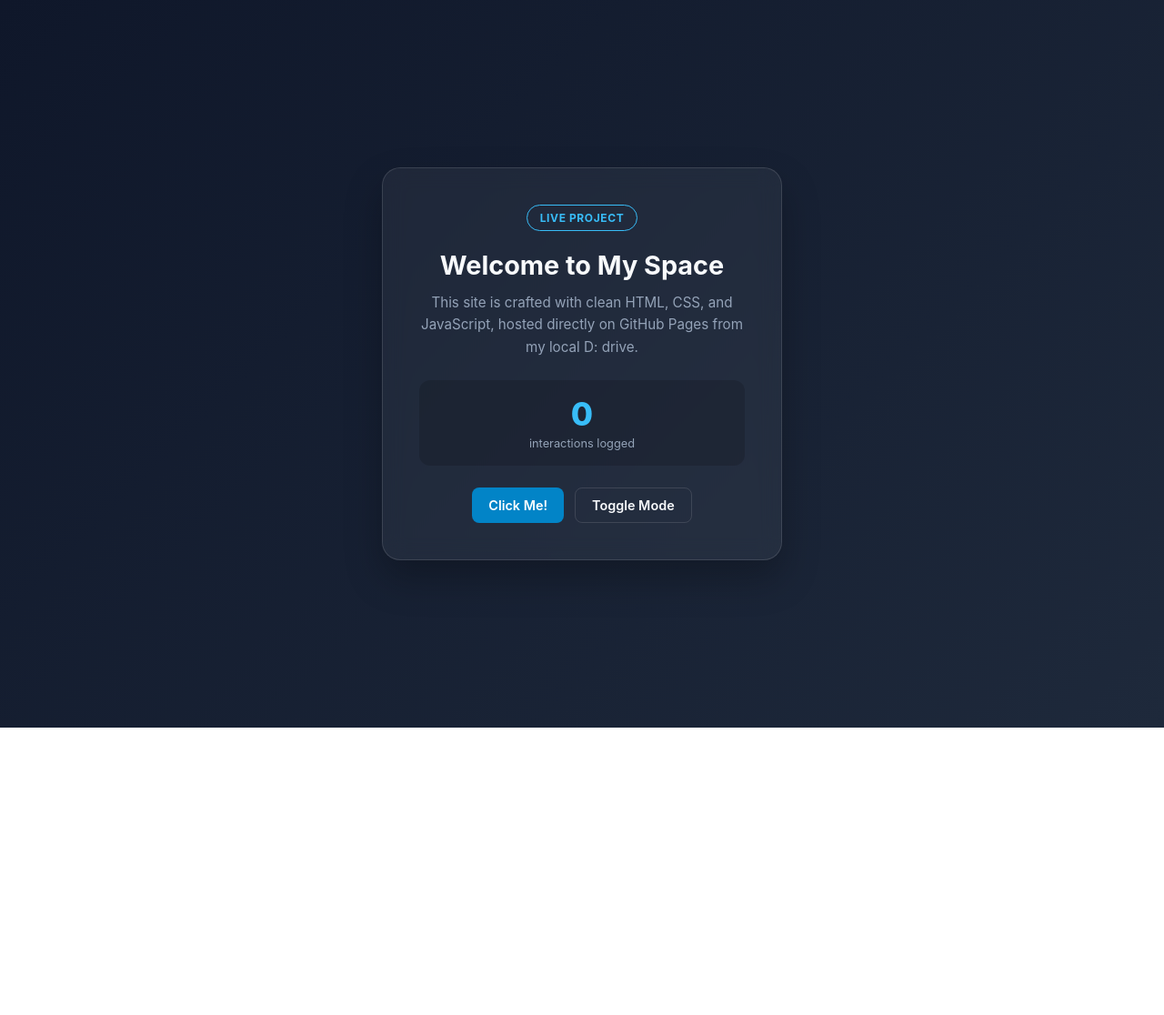
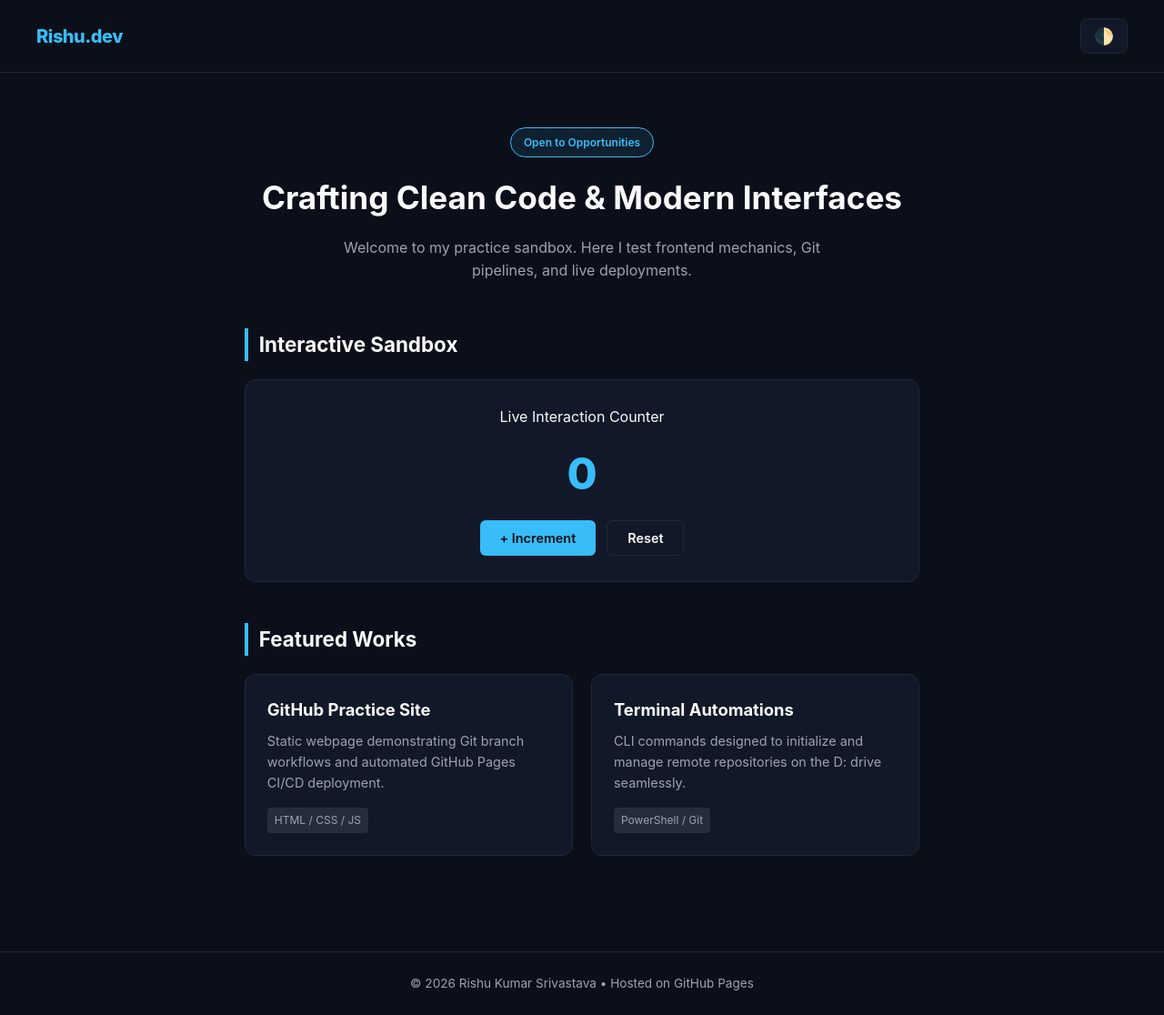
Before and after one commit to Rishu-Kumar-Srivastava/my-practice-site, a plain HTML site: page index.html in a window 1280 px wide. Shown: the whole page at 91% size. Before the commit the page ends 800 px from the top, so only its background shows below. Drawn offline with Linux system fonts and the light colour scheme.

Commit message:
Enhance UI and add dark mode persistence

```diff
--- a/index.html
+++ b/index.html
@@ -3,25 +3,54 @@
 <head>
   <meta charset="UTF-8" />
   <meta name="viewport" content="width=device-width, initial-scale=1.0" />
-  <title>My Portfolio & Practice Site</title>
+  <title>Rishu Kumar Srivastava | Developer Portfolio</title>
   <link rel="stylesheet" href="style.css" />
 </head>
 <body>
-  <div class="card">
-    <div class="badge">Live Project</div>
-    <h1>Welcome to My Space</h1>
-    <p>This site is crafted with clean HTML, CSS, and JavaScript, hosted directly on GitHub Pages from my local D: drive.</p>
+  <nav class="navbar">
+    <div class="logo">Rishu.dev</div>
+    <button id="theme-btn" class="icon-btn" title="Toggle Theme">🌓</button>
+  </nav>
 
-    <div class="counter-box">
-      <span id="click-count">0</span>
-      <small>interactions logged</small>
-    </div>
+  <main class="container">
+    <header class="hero">
+      <span class="badge">Open to Opportunities</span>
+      <h1>Crafting Clean Code & Modern Interfaces</h1>
+      <p>Welcome to my practice sandbox. Here I test frontend mechanics, Git pipelines, and live deployments.</p>
+    </header>
 
-    <div class="actions">
-      <button id="counter-btn" class="primary-btn">Click Me!</button>
-      <button id="theme-btn" class="secondary-btn">Toggle Mode</button>
-    </div>
-  </div>
+    <section class="interactive-panel">
+      <h2>Interactive Sandbox</h2>
+      <div class="counter-card">
+        <p>Live Interaction Counter</p>
+        <div class="count-display" id="click-count">0</div>
+        <div class="btn-group">
+          <button id="increment-btn" class="btn primary-btn">+ Increment</button>
+          <button id="reset-btn" class="btn outline-btn">Reset</button>
+        </div>
+      </div>
+    </section>
+
+    <section class="projects-section">
+      <h2>Featured Works</h2>
+      <div class="project-grid">
+        <article class="project-card">
+          <h3>GitHub Practice Site</h3>
+          <p>Static webpage demonstrating Git branch workflows and automated GitHub Pages CI/CD deployment.</p>
+          <span class="tag">HTML / CSS / JS</span>
+        </article>
+        <article class="project-card">
+          <h3>Terminal Automations</h3>
+          <p>CLI commands designed to initialize and manage remote repositories on the D: drive seamlessly.</p>
+          <span class="tag">PowerShell / Git</span>
+        </article>
+      </div>
+    </section>
+  </main>
+
+  <footer>
+    <p>© 2026 Rishu Kumar Srivastava • Hosted on GitHub Pages</p>
+  </footer>
 
   <script src="script.js"></script>
 </body>
--- a/script.js
+++ b/script.js
@@ -1,15 +1,29 @@
 let count = 0;
 const countDisplay = document.getElementById("click-count");
-const counterBtn = document.getElementById("counter-btn");
+const incrementBtn = document.getElementById("increment-btn");
+const resetBtn = document.getElementById("reset-btn");
 const themeBtn = document.getElementById("theme-btn");
 
-// Counter button logic
-counterBtn.addEventListener("click", () => {
+// Increment logic
+incrementBtn.addEventListener("click", () => {
   count++;
   countDisplay.textContent = count;
 });
 
-// Light/Dark mode toggle
+// Reset logic
+resetBtn.addEventListener("click", () => {
+  count = 0;
+  countDisplay.textContent = count;
+});
+
+// Theme switcher with memory (localStorage)
+const savedTheme = localStorage.getItem("preferred-theme");
+if (savedTheme === "light") {
+  document.body.classList.add("light-mode");
+}
+
 themeBtn.addEventListener("click", () => {
   document.body.classList.toggle("light-mode");
+  const isLight = document.body.classList.contains("light-mode");
+  localStorage.setItem("preferred-theme", isLight ? "light" : "dark");
 });
--- a/style.css
+++ b/style.css
@@ -1,127 +1,193 @@
 :root {
-  --bg-gradient: linear-gradient(135deg, #0f172a, #1e293b);
-  --card-bg: rgba(255, 255, 255, 0.05);
-  --card-border: rgba(255, 255, 255, 0.12);
-  --text-main: #f8fafc;
-  --text-muted: #94a3b8;
+  --bg-color: #0b0f19;
+  --card-bg: #111827;
+  --border-color: #1f2937;
+  --text-primary: #f9fafb;
+  --text-muted: #9ca3af;
   --accent: #38bdf8;
-  --btn-primary: #0284c7;
-  --btn-primary-hover: #0369a1;
+  --accent-hover: #0284c7;
 }
 
 body.light-mode {
-  --bg-gradient: linear-gradient(135deg, #f1f5f9, #cbd5e1);
-  --card-bg: rgba(255, 255, 255, 0.85);
-  --card-border: rgba(0, 0, 0, 0.08);
-  --text-main: #0f172a;
-  --text-muted: #475569;
+  --bg-color: #f8fafc;
+  --card-bg: #ffffff;
+  --border-color: #e2e8f0;
+  --text-primary: #0f172a;
+  --text-muted: #64748b;
   --accent: #0284c7;
+  --accent-hover: #0369a1;
 }
 
 * {
-  box-sizing: border-box;
   margin: 0;
   padding: 0;
+  box-sizing: border-box;
   font-family: -apple-system, BlinkMacSystemFont, "Segoe UI", Roboto, sans-serif;
-  transition: background 0.3s ease, color 0.3s ease;
+  transition: background 0.25s ease, color 0.25s ease, border-color 0.25s ease;
 }
 
 body {
+  background-color: var(--bg-color);
+  color: var(--text-primary);
+  line-height: 1.6;
   min-height: 100vh;
   display: flex;
-  justify-content: center;
-  align-items: center;
-  background: var(--bg-gradient);
-  color: var(--text-main);
-  padding: 20px;
+  flex-direction: column;
 }
 
-.card {
+.navbar {
+  display: flex;
+  justify-content: space-between;
+  align-items: center;
+  padding: 20px 40px;
+  border-bottom: 1px solid var(--border-color);
+}
+
+.logo {
+  font-weight: 800;
+  font-size: 1.25rem;
+  letter-spacing: -0.5px;
+  color: var(--accent);
+}
+
+.icon-btn {
   background: var(--card-bg);
-  border: 1px solid var(--card-border);
-  backdrop-filter: blur(12px);
-  padding: 40px;
-  border-radius: 20px;
-  max-width: 440px;
-  width: 100%;
+  border: 1px solid var(--border-color);
+  font-size: 1.1rem;
+  padding: 8px 14px;
+  border-radius: 8px;
+  cursor: pointer;
+}
+
+.container {
+  max-width: 860px;
+  margin: 0 auto;
+  padding: 60px 20px;
+  flex: 1;
+}
+
+.hero {
   text-align: center;
-  box-shadow: 0 20px 40px rgba(0, 0, 0, 0.25);
+  margin-bottom: 50px;
 }
 
 .badge {
   display: inline-block;
   padding: 6px 14px;
-  font-size: 0.75rem;
-  font-weight: 700;
-  letter-spacing: 0.05em;
-  text-transform: uppercase;
+  background: rgba(56, 189, 248, 0.1);
   color: var(--accent);
   border: 1px solid var(--accent);
-  border-radius: 999px;
-  margin-bottom: 20px;
+  border-radius: 9999px;
+  font-size: 0.75rem;
+  font-weight: 600;
+  margin-bottom: 16px;
 }
 
-h1 {
-  font-size: 1.8rem;
-  margin-bottom: 12px;
+.hero h1 {
+  font-size: 2.2rem;
+  margin-bottom: 14px;
 }
 
-p {
+.hero p {
   color: var(--text-muted);
-  font-size: 0.95rem;
-  line-height: 1.6;
-  margin-bottom: 24px;
+  max-width: 600px;
+  margin: 0 auto;
 }
 
-.counter-box {
-  background: rgba(0, 0, 0, 0.15);
-  padding: 16px;
-  border-radius: 12px;
-  margin-bottom: 24px;
+.interactive-panel, .projects-section {
+  margin-bottom: 45px;
 }
 
-.counter-box span {
-  display: block;
-  font-size: 2.2rem;
+h2 {
+  font-size: 1.4rem;
+  margin-bottom: 20px;
+  border-left: 4px solid var(--accent);
+  padding-left: 12px;
+}
+
+.counter-card {
+  background: var(--card-bg);
+  border: 1px solid var(--border-color);
+  border-radius: 12px;
+  padding: 28px;
+  text-align: center;
+}
+
+.count-display {
+  font-size: 3rem;
   font-weight: 800;
   color: var(--accent);
+  margin: 12px 0;
 }
 
-.counter-box small {
-  color: var(--text-muted);
-  font-size: 0.8rem;
+.btn-group {
+  display: flex;
+  justify-content: center;
+  gap: 12px;
 }
 
-.actions {
-  display: flex;
-  gap: 12px;
-  justify-content: center;
-}
-
-button {
-  padding: 10px 18px;
+.btn {
+  padding: 10px 22px;
   font-size: 0.9rem;
   font-weight: 600;
-  border-radius: 8px;
+  border-radius: 6px;
   cursor: pointer;
   border: none;
 }
 
 .primary-btn {
-  background: var(--btn-primary);
-  color: #fff;
+  background: var(--accent);
+  color: #0b0f19;
 }
 
 .primary-btn:hover {
-  background: var(--btn-primary-hover);
+  background: var(--accent-hover);
+  color: #ffffff;
 }
 
-.secondary-btn {
+.outline-btn {
   background: transparent;
-  color: var(--text-main);
-  border: 1px solid var(--card-border);
+  color: var(--text-primary);
+  border: 1px solid var(--border-color);
 }
 
-.secondary-btn:hover {
-  background: rgba(255, 255, 255, 0.1);
+.project-grid {
+  display: grid;
+  grid-template-columns: repeat(auto-fit, minmax(280px, 1fr));
+  gap: 20px;
 }
+
+.project-card {
+  background: var(--card-bg);
+  border: 1px solid var(--border-color);
+  border-radius: 12px;
+  padding: 24px;
+}
+
+.project-card h3 {
+  margin-bottom: 8px;
+  font-size: 1.15rem;
+}
+
+.project-card p {
+  color: var(--text-muted);
+  font-size: 0.9rem;
+  margin-bottom: 16px;
+}
+
+.tag {
+  display: inline-block;
+  font-size: 0.75rem;
+  padding: 4px 8px;
+  background: rgba(156, 163, 175, 0.15);
+  border-radius: 4px;
+  color: var(--text-muted);
+}
+
+footer {
+  text-align: center;
+  padding: 24px;
+  border-top: 1px solid var(--border-color);
+  color: var(--text-muted);
+  font-size: 0.85rem;
+}
```
